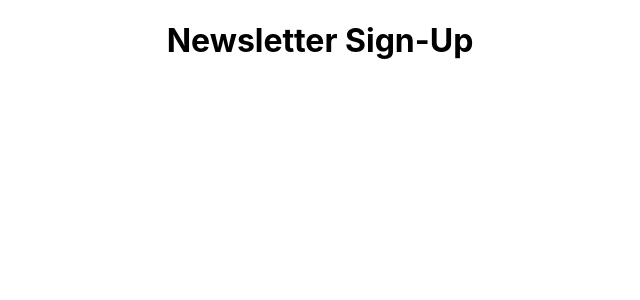
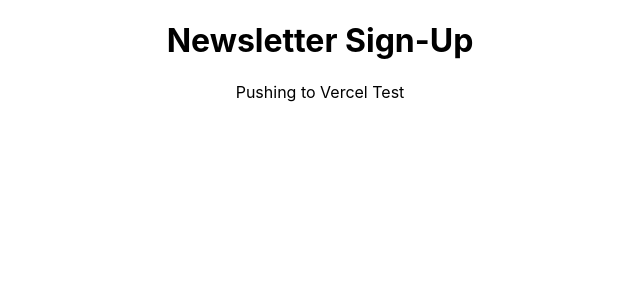
Before and after one commit to atorrez007/newsLetter, a React (Create React App) app: page / in a window 1280 px wide. Shown: the top 300 px of the page, without its empty margins (320-960 px from the left). Built offline with nearby package versions, Linux system fonts and the light colour scheme.

Commit message:
vercel test

```diff
--- a/src/App.tsx
+++ b/src/App.tsx
@@ -4,6 +4,7 @@ function App() {
   return (
     <div className="App">
       <h1>Newsletter Sign-Up</h1>
+      <p>Pushing to Vercel Test</p>
     </div>
   );
 }
```
